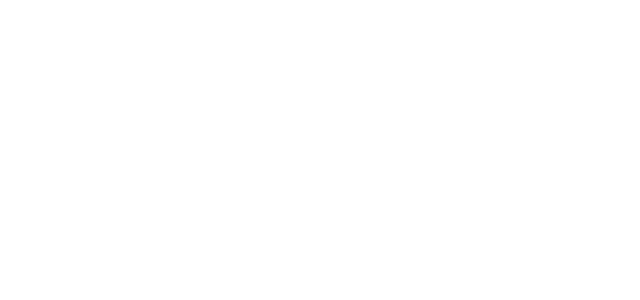
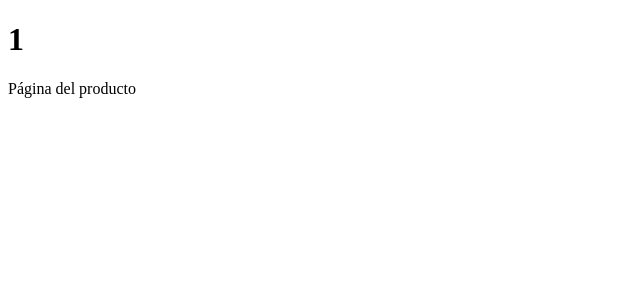
Before and after one commit to ArnoldRestrepo/avo-store, a Next.js app: page /product/1 in a window 1280 px wide. Shown: the top 300 px of the page, without its empty margins (0-640 px from the left). Built offline with nearby package versions, Linux system fonts and the light colour scheme.

Commit message:
product-page

```diff
--- a/pages/product/[id].js
+++ /dev/null
@@ -1,11 +0,0 @@
-import {useRouter} from 'next/router';
-
-const ProductItem = ({ product }) => {
-  return (
-    <div className="product-item">
-      <h1>{product}</h1>
-    </div>
-  )
-}
-
-export default ProductItem;
--- /dev/null
+++ b/pages/product/[productId].js
@@ -0,0 +1,13 @@
+import { useRouter } from 'next/router';
+
+const ProductItem = () => {
+  const {query: {productId}} = useRouter();
+  return(
+    <div className="product-item">
+      <h1>{productId}</h1>
+      <p>Página del producto</p>
+    </div>
+  )
+}
+
+export default ProductItem;
```
